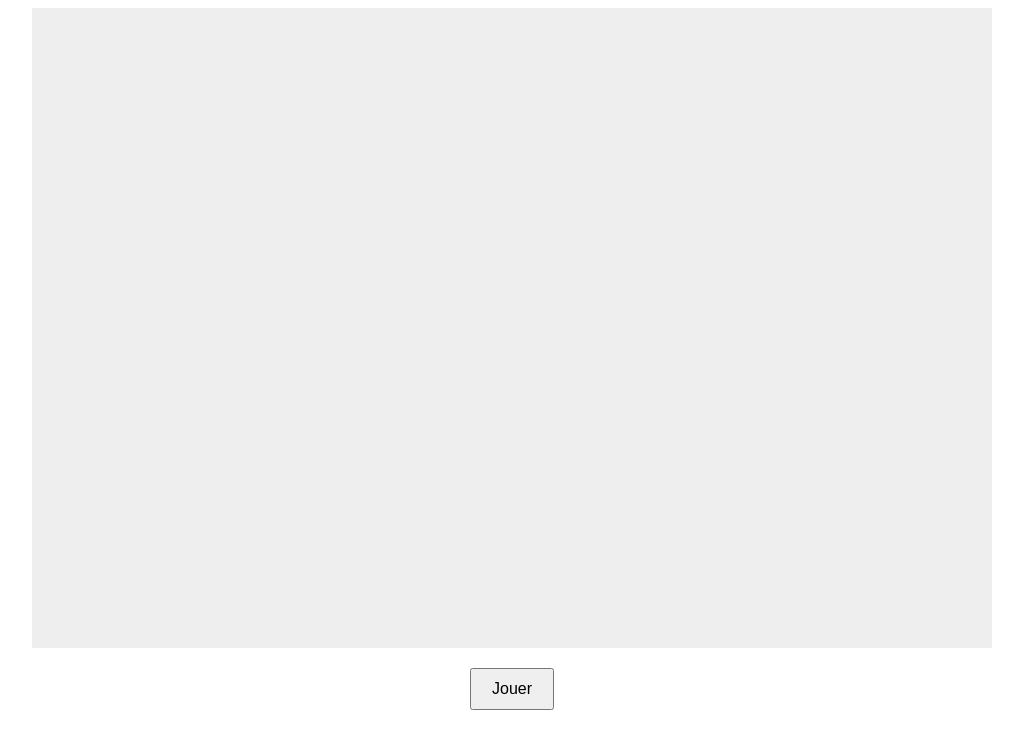
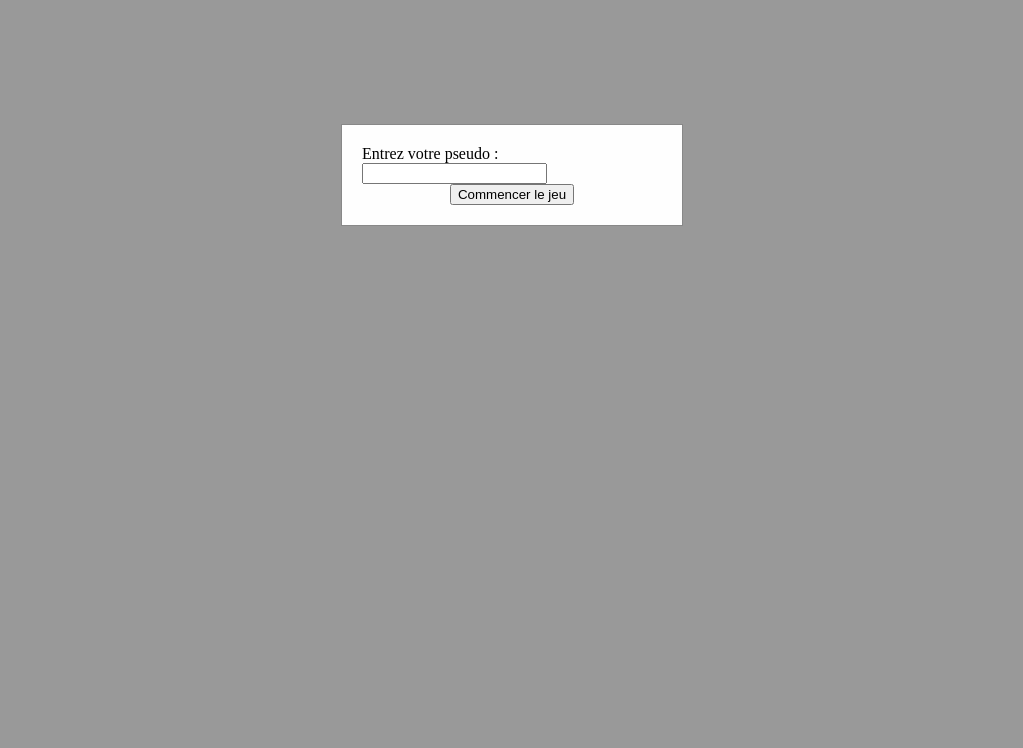
Before and after one commit to RaphaelAZ/brick-breaker-stack, a website built with webpack: page frontend/index.html in a window 1280 px wide. Shown: the whole page, without its empty margins (128-1151 px from the left). Built offline with Linux system fonts and the light colour scheme.

Commit message:
(+) Modal pseudo

```diff
--- a/frontend/index.html
+++ b/frontend/index.html
@@ -4,10 +4,18 @@
     <meta charset="UTF-8">
     <meta name="viewport" content="width=device-width, initial-scale=1.0">
     <title>Brick Breaker Game</title>
-    <script src="dist/bundle.js"></script>
+
 </head>
 <body>
-    <canvas id="gameCanvas" width="960" height="640"></canvas>
-    <button id="playButton">Jouer</button>
+    <canvas id="gameCanvas" width="960" height="640" style="display: none;"></canvas>
+    <div id="playerModal">
+        <div id="playerModalContent">
+            <label for="nicknameInput">Entrez votre pseudo :</label>
+            <input type="text" id="nicknameInput" name="nicknameInput">
+            <button id="startGameButton">Commencer le jeu</button>
+        </div>
+    </div>
+
+    <script src="dist/bundle.js"></script>
 </body>
 </html>
--- a/frontend/scss/app.scss
+++ b/frontend/scss/app.scss
@@ -1,14 +1,33 @@
-canvas {
+#gameCanvas {
     display: block;
     margin: 0 auto;
-    background: #eee;
+    border: 1px solid black;
 }
-#playButton {
+
+#playerModal {
+    display: none;
+    position: fixed;
+    z-index: 1;
+    left: 0;
+    top: 0;
+    width: 100%;
+    height: 100%;
+    overflow: auto;
+    background-color: rgb(0, 0, 0);
+    background-color: rgba(0, 0, 0, 0.4);
+    padding-top: 60px;
+}
+
+#playerModalContent {
+    background-color: #fefefe;
+    margin: 5% auto;
+    padding: 20px;
+    border: 1px solid #888;
+    width: 80%;
+    max-width: 300px;
+}
+
+#startGameButton {
     display: block;
-    margin: 20px auto;
-    padding: 10px 20px;
-    font-size: 16px;
+    margin: 0 auto;
 }
-.hidden {
-    display: none;
-}
--- a/frontend/src/manager.ts
+++ b/frontend/src/manager.ts
@@ -1,27 +1,65 @@
 import GameService from './services/gameService';
 
 export class Manager {
-    private playButton: HTMLButtonElement | null;
     private game: GameService | null;
+    private nickname: string | null;
 
     constructor() {
-        this.playButton = document.getElementById('playButton') as HTMLButtonElement;
         this.game = null;
-        if (this.playButton) {
-            this.playButton.addEventListener('click', () => this.gameStart());
+        this.nickname = null;
+
+        this.initModal();
+    }
+
+    private initModal(): void {
+        const modal = document.getElementById('playerModal') as HTMLDivElement;
+        const startGameButton = document.getElementById('startGameButton') as HTMLButtonElement;
+        const nicknameInput = document.getElementById('nicknameInput') as HTMLInputElement;
+
+        if (startGameButton && nicknameInput) {
+            startGameButton.onclick = () => {
+                this.nickname = nicknameInput.value;
+                if (this.nickname && this.nickname.trim() !== '') {
+                    modal.style.display = 'none';
+                    this.showCanvas();
+                    this.gameStart();
+                } else {
+                    alert('Veuillez entrer un pseudo valide.');
+                }
+            };
+        }
+
+        // Affiche la modal au chargement de la page
+        window.onload = () => {
+            modal.style.display = 'block';
+        };
+    }
+
+    private showCanvas(): void {
+        const canvas = document.getElementById('gameCanvas') as HTMLCanvasElement;
+        if (canvas) {
+            canvas.style.display = 'block';
+        }
+    }
+
+    private hideCanvas(): void {
+        const canvas = document.getElementById('gameCanvas') as HTMLCanvasElement;
+        if (canvas) {
+            canvas.style.display = 'none';
         }
     }
 
     private gameStart(): void {
-        if (this.playButton) {
-            this.playButton.style.display = 'none';
-        }
         this.game = new GameService(() => this.onGameOver());
     }
 
     private onGameOver(): void {
-        if (this.playButton) {
-            this.playButton.style.display = 'block';
-        }
+        const modal = document.getElementById('playerModal') as HTMLDivElement;
+        this.hideCanvas();
+        modal.style.display = 'block';
+        // Clear the game instance
+        this.game = null;
     }
 }
+
+const manager = new Manager();
--- a/frontend/src/services/gameService.ts
+++ b/frontend/src/services/gameService.ts
@@ -20,14 +20,14 @@ class GameService {
     constructor(onGameOver: () => void) {
         this.canvas = document.getElementById('gameCanvas') as HTMLCanvasElement;
         if (!this.canvas) {
-            throw new Error("Cannot find the canvas element");
+            throw new Error("Canvas introuvable");
         }
         this.ctx = this.canvas.getContext('2d')!;
         this.paddle = new PaddleService(this.canvas);
         this.ball = new BallService(this.canvas, this.paddle);
         this.isGameOver = false;
         this.onGameOver = onGameOver;
-        this.isGameRunning = true; // Set the initial state to running
+        this.isGameRunning = true;
 
         this.brickRowCount = 3;
         this.brickColumnCount = 7;
@@ -78,7 +78,7 @@ class GameService {
     checkGameOver() {
         if (this.ball.y + this.ball.dy > this.canvas.height - this.ball.radius) {
             this.isGameOver = true;
-            this.isGameRunning = false; // Set the game running state to false
+            this.isGameRunning = false;
             this.onGameOver();
         }
     }
```
Also changed, not shown: frontend/dist/bundle.js.
